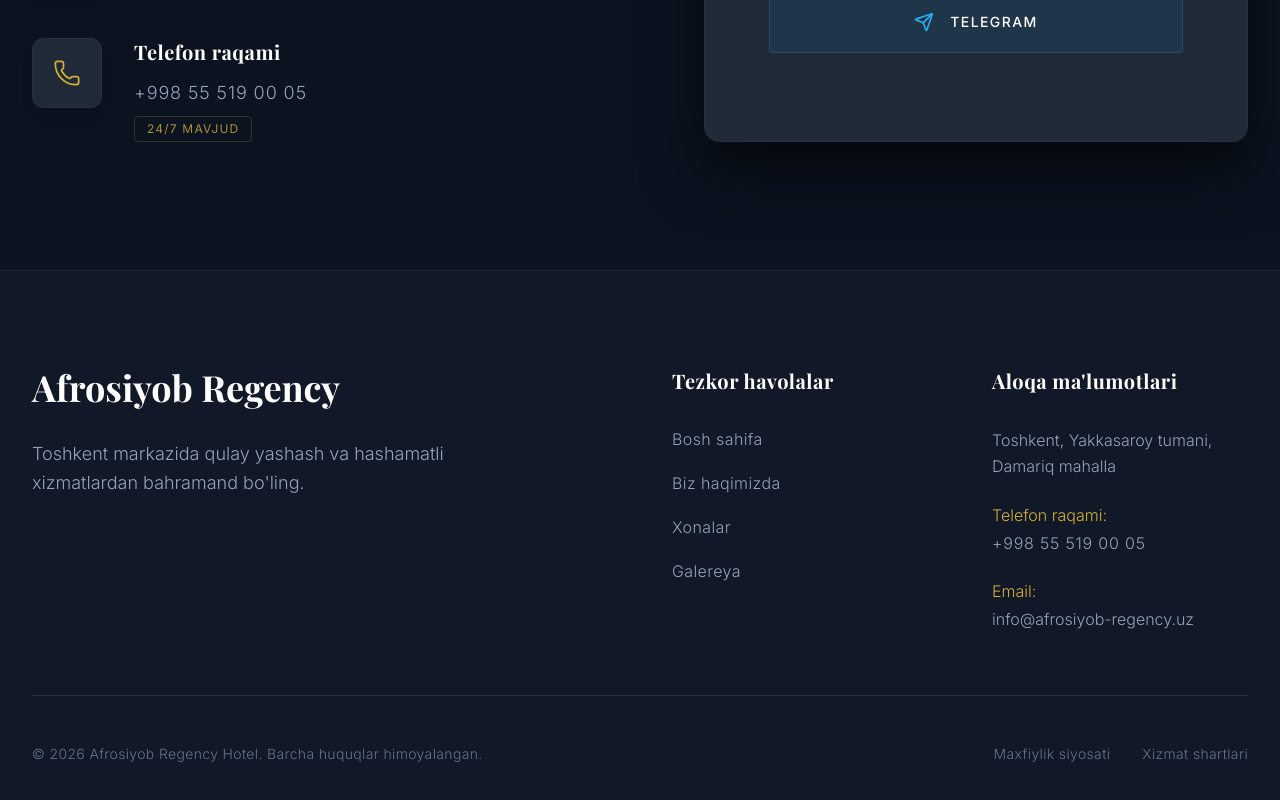
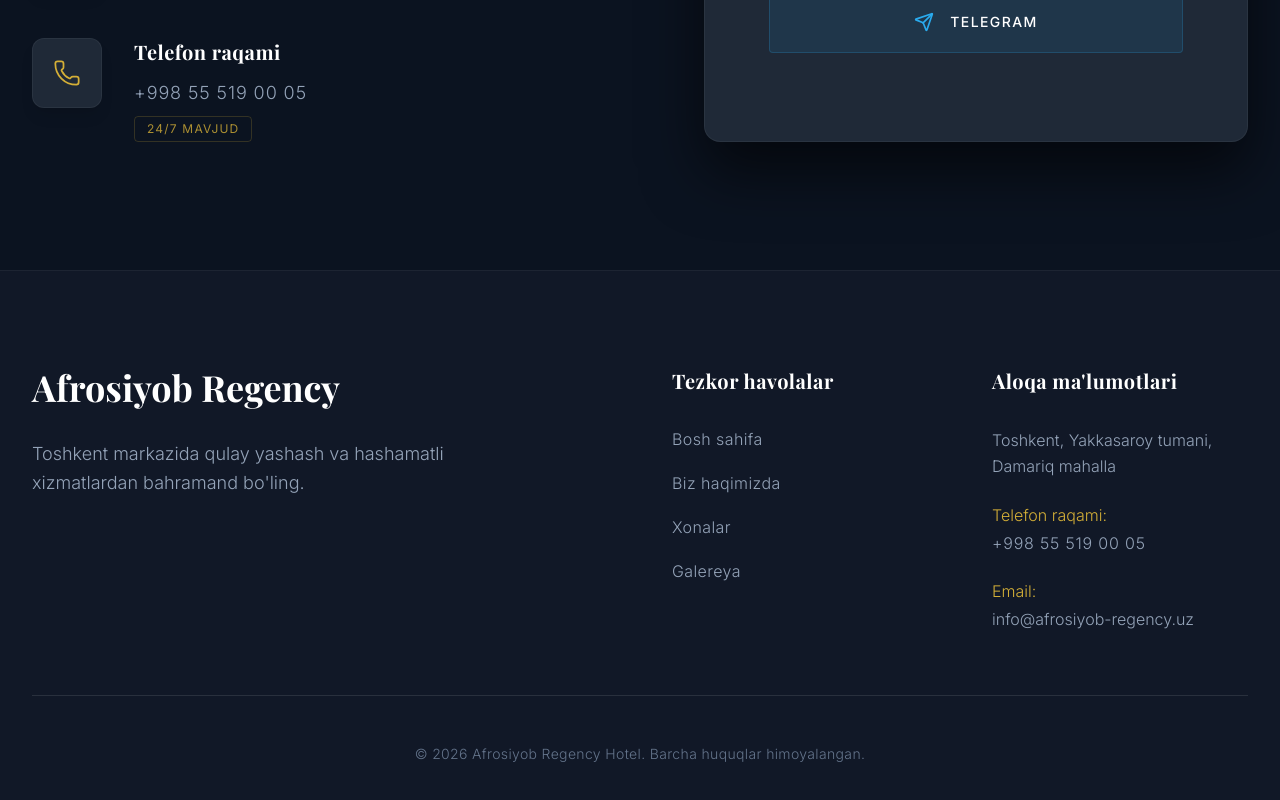
Before and after one commit to mirkomilablayev/afrosiyob-regency-hotel, a Next.js app: page / in a window 1280 px wide. Shown: the part 9057-9857 px from the top of the page. Built offline with nearby package versions, Linux system fonts and the light colour scheme; a web font is replaced by a local one.

Commit message:
Remove dummy privacy and terms links from footer

```diff
--- a/src/components/Footer.tsx
+++ b/src/components/Footer.tsx
@@ -65,12 +65,8 @@
 
                 </div>
 
-                <div className="flex flex-col md:flex-row justify-between items-center text-sm font-light text-slate-500 tracking-wide">
+                <div className="flex justify-center items-center text-sm font-light text-slate-500 tracking-wide text-center">
                     <p>&copy; {new Date().getFullYear()} Afrosiyob Regency Hotel. {t.footer.rights}</p>
-                    <div className="mt-6 md:mt-0 space-x-8">
-                        <Link href="#" className="hover:text-goldPrimary transition-colors">{t.footer.privacy}</Link>
-                        <Link href="#" className="hover:text-goldPrimary transition-colors">{t.footer.terms}</Link>
-                    </div>
                 </div>
             </div>
         </footer>
```
